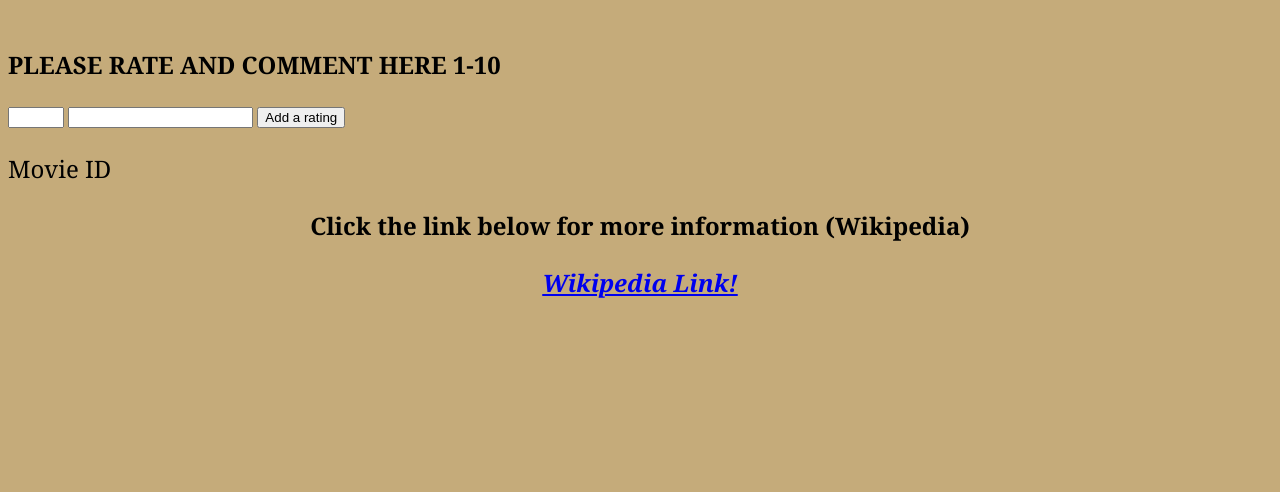
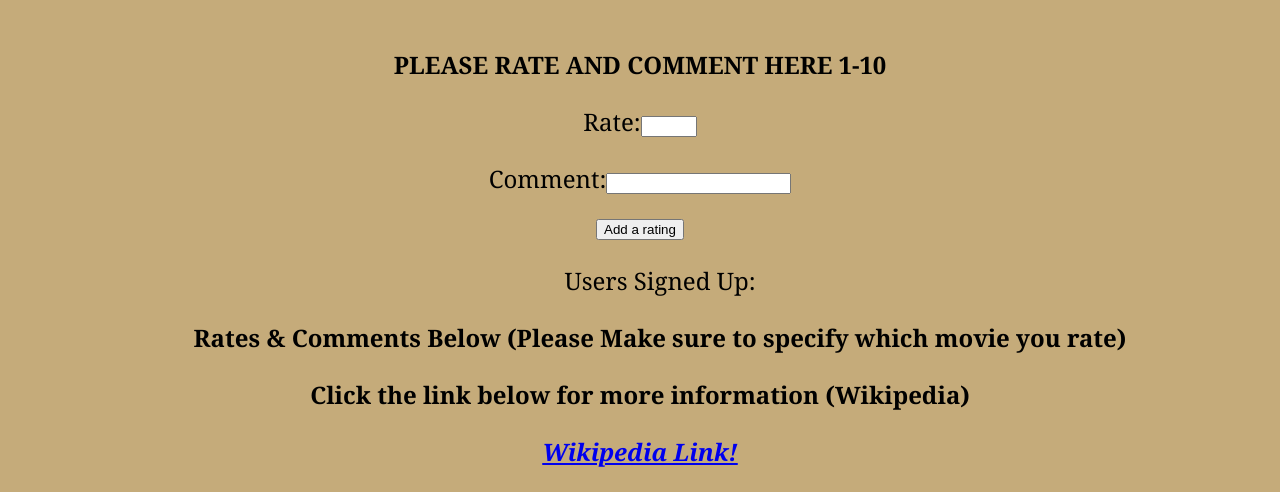
Before and after one commit to eemmanuel2/Movie-Explorer, a Flask app: template templates/ratecard.html in a window 1280 px wide. Shown: the part 337-829 px from the top of the page. Before the commit the page ends 635 px from the top, so only its background shows below. Run offline with Flask 2, Linux system fonts and the light colour scheme; the template is opened without the code that fills it, so the values that code supplies are empty; parts of the project's set-up code (start-up, migrations or seed data) failed here and were passed over.

Commit message:
Project2 Github

```diff
--- a/app.py
+++ b/app.py
@@ -83,7 +83,7 @@ def ratecard():
     a = random.randrange(0, len(movies1) - 1)
     movie_id = movies1[a]
     movie_search = movie_id_search()
-
+    data = flask.request.form
     if flask.request.method == "POST":
 
         #   ratg = flask.request.form.get("rating")
@@ -91,18 +91,21 @@ def ratecard():
         #   db.session.add(cmmnt)
         #   db.session.add(ratg)
         #   db.session.commit()
-        data = flask.request.form
+
         rate = data["rating"]
 
         comnt = data["comment"]
         record = Rating(rating=rate, comment=comnt, m_id=movie_id)
+
         db.session.add(record)
         db.session.commit()
+
+    users = User.query.all()
+    num_users = len(users)
 
     rates = Rating.query.all()
     num_rates = len(rates)
     comments = Rating.query.all()
-    num_comments = len(comments)
     return flask.render_template(
         "ratecard.html",
         moviename=movie_search["moviename"],
@@ -114,8 +117,9 @@ def ratecard():
         movi_id=movie_search["movi_id"],
         rates=rates,
         num_rates=num_rates,
-        num_comments=num_comments,
         comments=comments,
+        users=users,
+        num_users=num_users,
     )
 
 
@@ -149,3 +153,8 @@ app.run(
     host=os.getenv("IP", "0.0.0.0"),
     port=int(os.getenv("PORT", 8080)),
 )
+
+
+#  if  current_user.is_authenticated:
+#  flask.flash("Welcome")
+# return(users=current_user.username)
--- a/templates/ratecard.html
+++ b/templates/ratecard.html
@@ -38,22 +38,27 @@
     <img src={{piclink+moviepicture}}> </img>
 
     <form method="POST" action="/ratecard">
-        <p><b>PLEASE RATE AND COMMENT HERE 1-10</p></b>
-        <input type="number" name="rating" min="1" max="10">
-        <input type="text" name="comment" />
-        <input type="submit" value="Add a rating" />
+
+        <p style="text-align:center"><b>PLEASE RATE AND COMMENT HERE 1-10</p></b>
+        <p style="text-align:center">Rate:<input type="number" name="rating" min="1" max="10"></p>
+        <p style="text-align:center">Comment:<input type="text" name="comment" /></p>
+        <p style="text-align:center"><input type="submit" value="Add a rating" /></p>
     </form>
-    <p>Movie ID {{movi_id}}</p>
 
 
 
 
     <ol>
-
+        <p style="text-align:center">Users Signed Up:</p>
+        {% for i in range(num_users) %}
+        <p style="text-align:center"><b>{{users[i].username}}</b></p>
+        {% endfor %}
+        <p style="text-align:center"><b>Rates & Comments Below (Please Make sure to specify which movie you rate)</b>
+        </p>
         {% for i in range(num_rates) %}
 
-        <p style="text-align:center"><b>Rating:{{rates[i].rating}}</b></p>
-        <p style="text-align:center"><b>Comment:{{comments[i].comment}}</b></p>
+        <p style="text-align:center">Rating:{{rates[i].rating}}</p>
+        <p style="text-align:center">Comment:{{comments[i].comment}}</p>
         {% endfor %}
 
     </ol>
```
Also changed, not shown: README.md.
